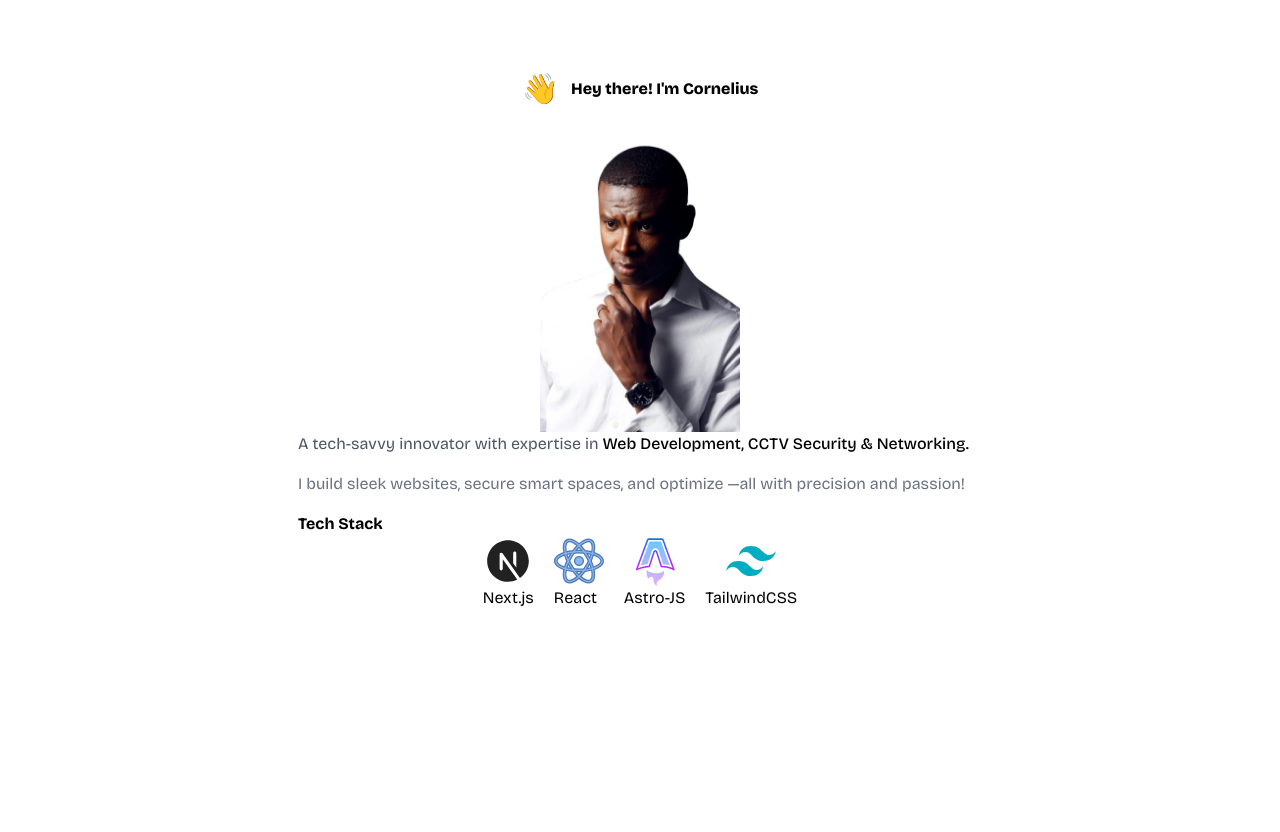
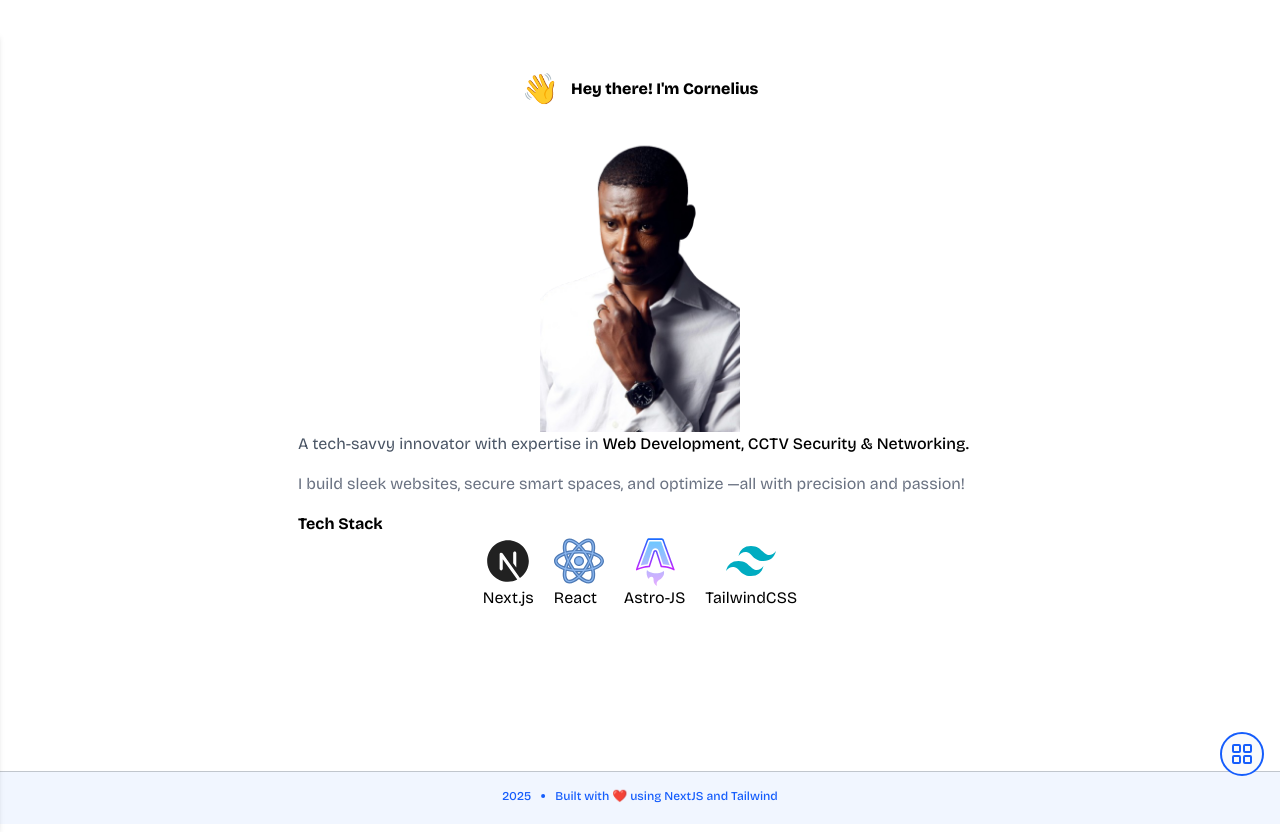
Before and after one commit to cmotanya/dev-portfolio, a Next.js app: page / in a window 1280 px wide. Built offline with nearby package versions, Linux system fonts and the light colour scheme.

Commit message:
refactor: Restore Header and Footer components for active use

```diff
--- a/app/layout.tsx
+++ b/app/layout.tsx
@@ -1,8 +1,8 @@
 import type { Metadata } from "next";
 import "./globals.css";
 import { grotesque } from "./data/font";
-// import Header from "./header/page";
-// import Footer from "./footer/page";
+import Header from "./header/page";
+import Footer from "./footer/page";
 
 import "slick-carousel/slick/slick.css";
 import "slick-carousel/slick/slick-theme.css";
@@ -21,9 +21,9 @@ export default function RootLayout({
   return (
     <html lang="en">
       <body className={`relative ${grotesque.className} antialiased`}>
-        {/* <Header /> */}
+        <Header />
         <main>{children}</main>
-        {/* <Footer /> */}
+        <Footer />
       </body>
     </html>
   );
```
